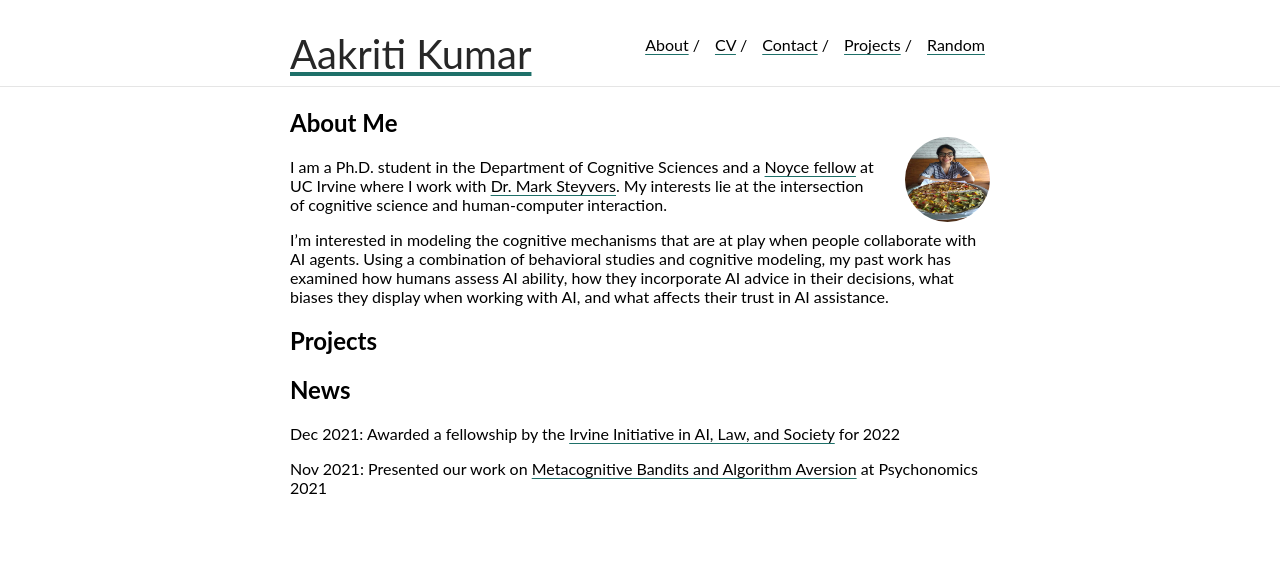
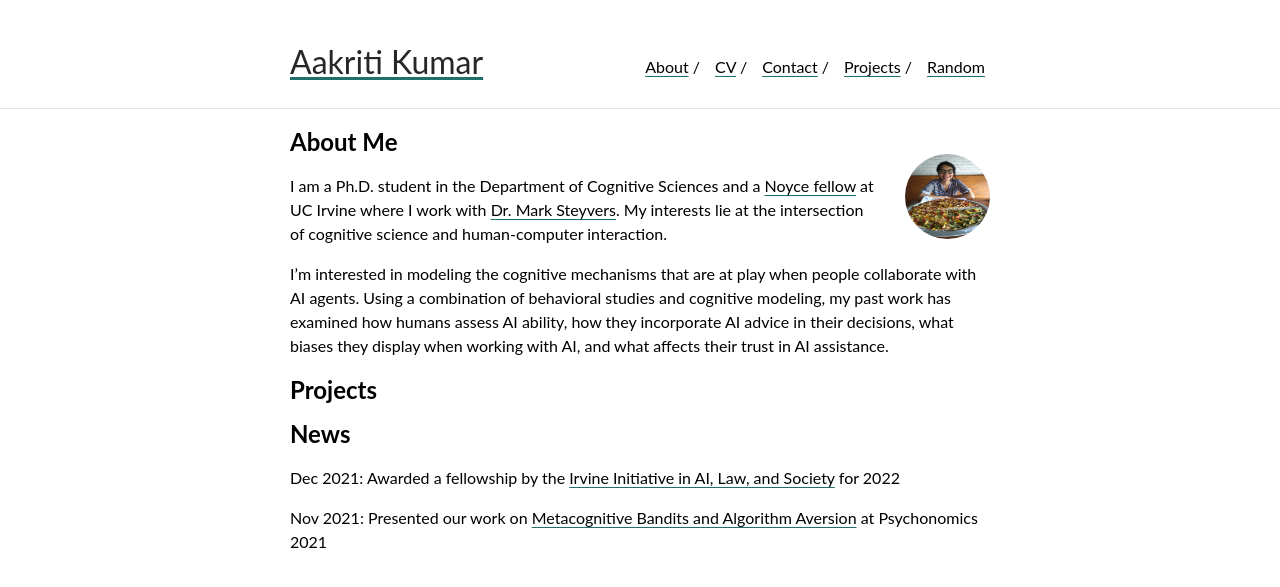
Before and after one commit to aakriti1kumar/aakriti1kumar.github.io, a Jekyll site: the page built from index.md, in a window 1280 px wide. Shown: the top 587 px of the page. Built offline with Jekyll 4.4.1, drawn with Linux system fonts in a browser that asks for light colours; our own code applies the rules of GitHub Pages for plain Markdown files.

Commit message:
Update _style.scss

```diff
--- a/_sass/_style.scss
+++ b/_sass/_style.scss
@@ -37,12 +37,12 @@
  */
 
 #author-name {
-    font-size: 40px;
+    font-size: 32px;
     color: #272727;
     display: inline-block;
 }
 .navbar {
-    padding: 30px 0 30px 0;
+    padding: 50px 0 50px 0;
 }
 .navbar-ul {
     display: inline-block;
@@ -68,10 +68,7 @@
 
 /* Divs */
 
-.container {
-    max-width: $max-width;
-    margin: auto;
-}
+.container{font-size:16px;line-height:150%;max-width:700px;margin:auto}
 .wrapper {
     min-height: 100%;
 }
```
